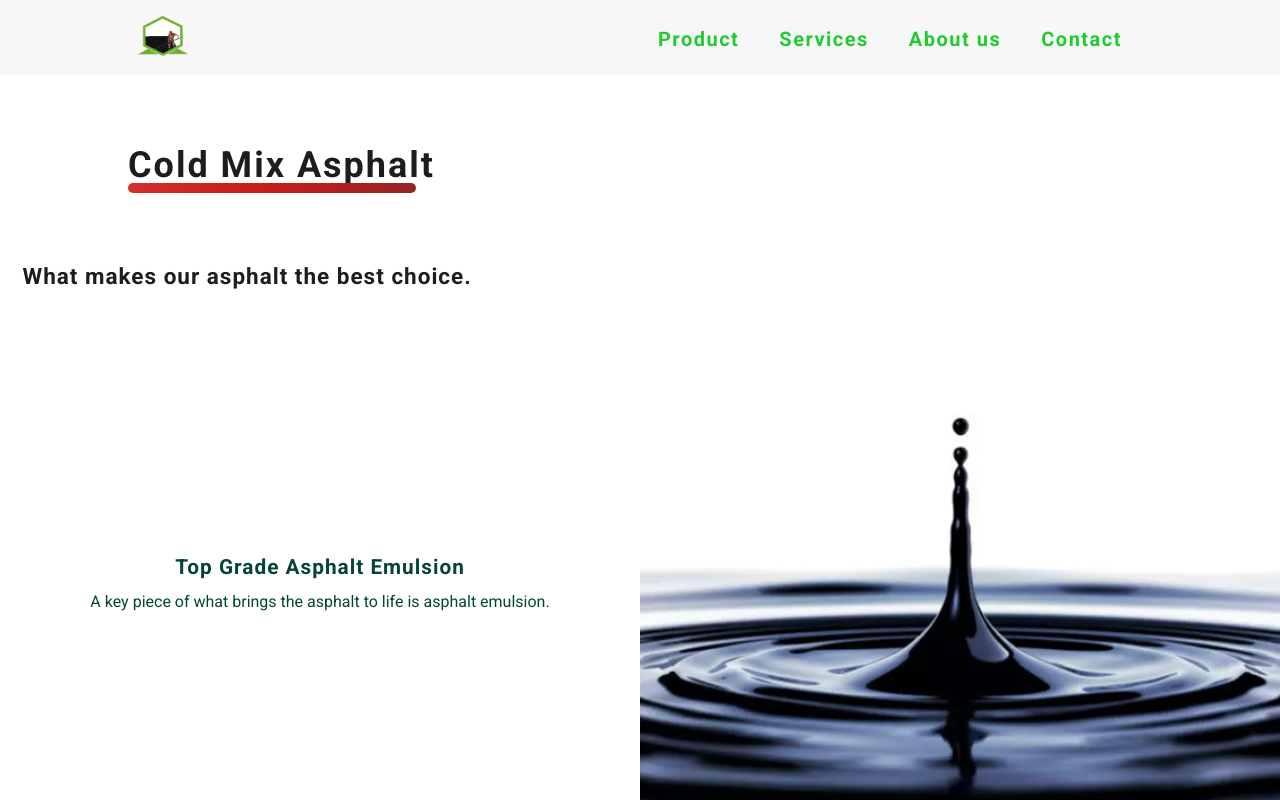
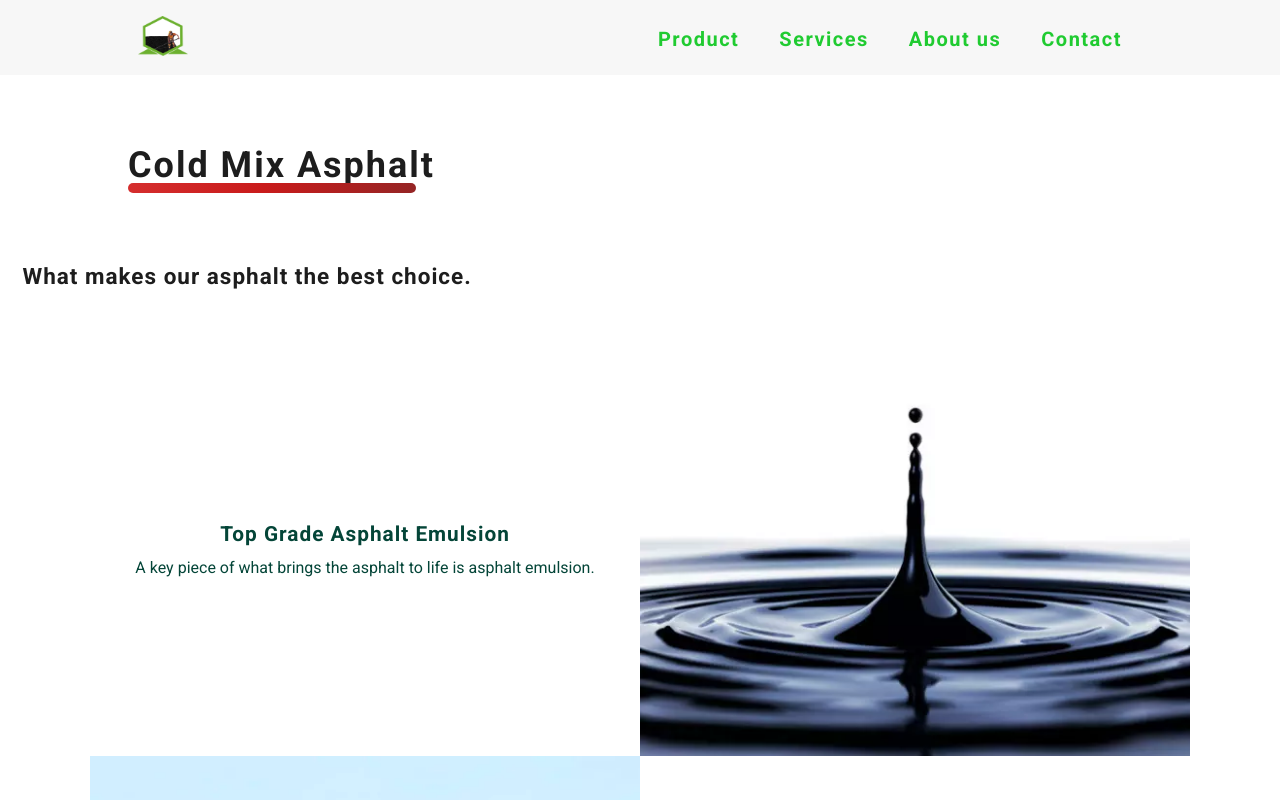
Before and after one commit to abeonweb/road-rescue, a Next.js app: page /product in a window 1280 px wide. Shown: the top 800 px of the page. Built offline with nearby package versions, Linux system fonts and the light colour scheme.

Commit message:
change class name

```diff
--- a/styles/Product.module.css
+++ b/styles/Product.module.css
@@ -7,30 +7,33 @@
     padding: 4em 0 0;
 }
 
-.sectionServices { /**/
+.sectionProductFeatures,
+.sectionService {
+    margin: 0 auto;
+    max-width: 1100px;
+}
+
+.sectionServicesText {
+    padding-bottom: 4em;
+}
+
+.sectionServices {
+    /**/
     padding-top: 85px;
 }
 
 
 .sectionProductFeatures {
     padding: 2em 0 0;
-    margin-bottom: 3em;
+    margin-bottom: 5em;
 }
 
 
 .left,
 .right {
     text-align: center;
-}
-
-.left {
     flex-direction: column;
 }
-
-.right {
-    flex-direction: column;
-}
-
 
 .productHeading {
     text-transform: capitalize;
@@ -57,6 +60,7 @@
     align-items: center;
     background-color: rgb(255, 255, 255);
 }
+
 /* ============ SERVICES ============ */
 .sectionService {
     margin-top: 3em;
```
